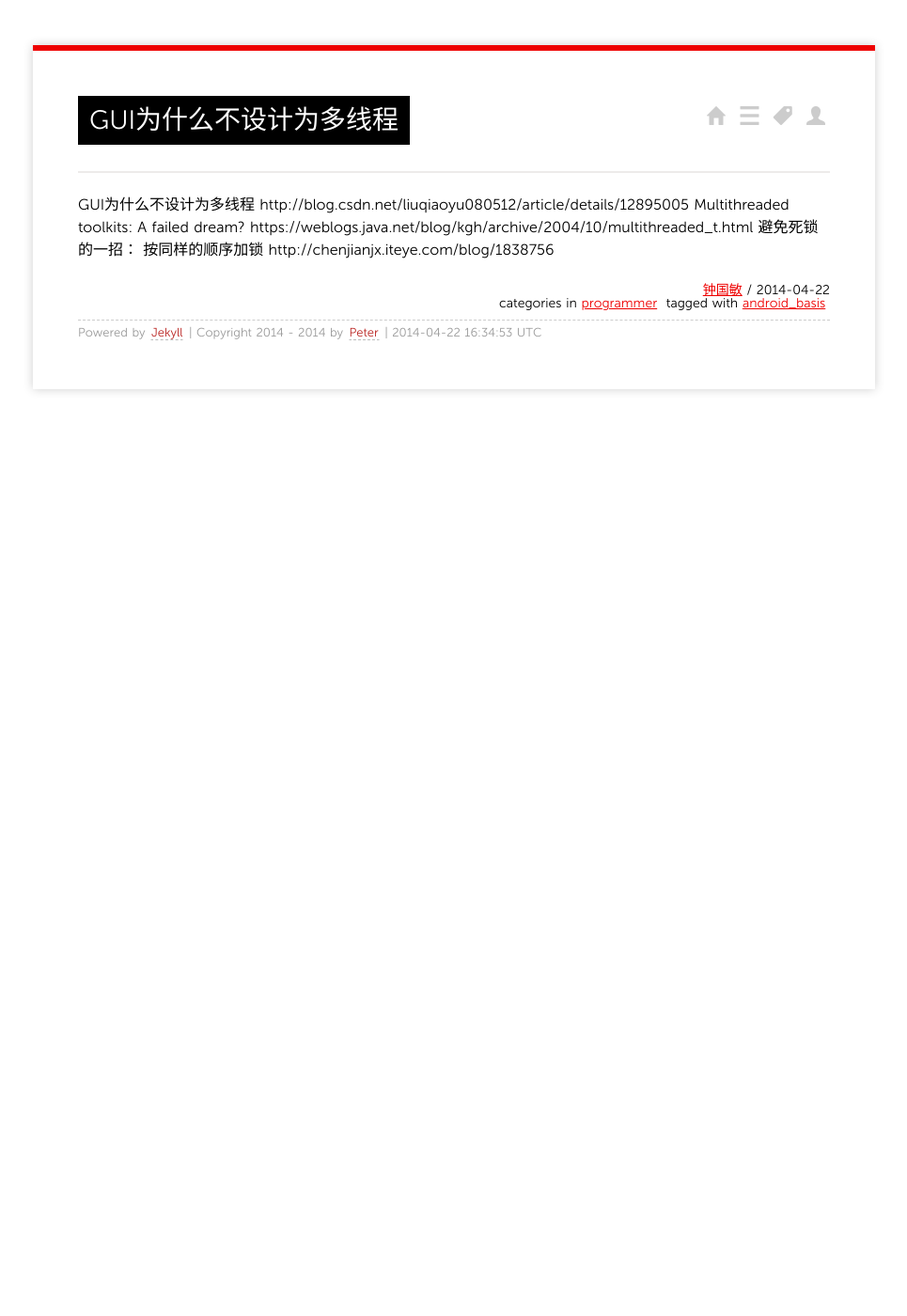
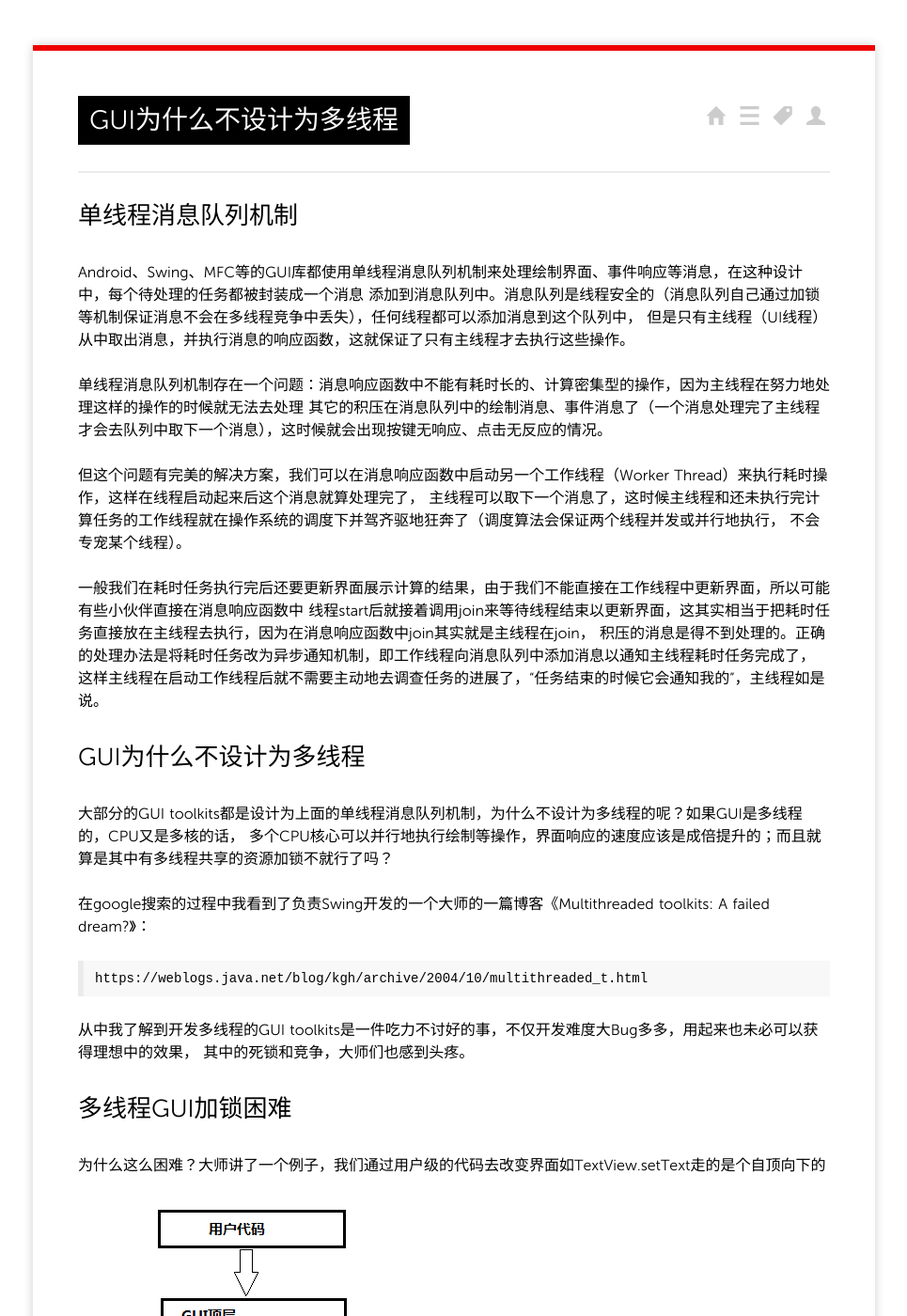
Before and after one commit to fengyr/blog, a Jekyll site: the page built from _posts/2014/2014-04-22-GUI为什么不设计为多线程.md, in a window 1280 px wide and 1400 px high. Shown: the whole window at 94% size, without its empty margins (157-1122 px from the left). Built offline with Jekyll 4.4.1, drawn with Linux system fonts in a browser that asks for light colours; Markdown is read by kramdown in place of the engine named in the settings; some of the changed text lies outside the part shown.

Commit message:
编辑 2014-04-22-GUI为什么不设计为多线程.md

```diff
--- a/_posts/2014/2014-04-22-GUI为什么不设计为多线程.md
+++ b/_posts/2014/2014-04-22-GUI为什么不设计为多线程.md
@@ -8,6 +8,65 @@ tags:
 ---
 
 
+##单线程消息队列机制
+Android、Swing、MFC等的GUI库都使用单线程消息队列机制来处理绘制界面、事件响应等消息，在这种设计中，每个待处理的任务都被封装成一个消息
+添加到消息队列中。消息队列是线程安全的（消息队列自己通过加锁等机制保证消息不会在多线程竞争中丢失），任何线程都可以添加消息到这个队列中，
+但是只有主线程（UI线程）从中取出消息，并执行消息的响应函数，这就保证了只有主线程才去执行这些操作。
+
+单线程消息队列机制存在一个问题：消息响应函数中不能有耗时长的、计算密集型的操作，因为主线程在努力地处理这样的操作的时候就无法去处理
+其它的积压在消息队列中的绘制消息、事件消息了（一个消息处理完了主线程才会去队列中取下一个消息），这时候就会出现按键无响应、点击无反应的情况。
+
+但这个问题有完美的解决方案，我们可以在消息响应函数中启动另一个工作线程（Worker Thread）来执行耗时操作，这样在线程启动起来后这个消息就算处理完了，
+主线程可以取下一个消息了，这时候主线程和还未执行完计算任务的工作线程就在操作系统的调度下并驾齐驱地狂奔了（调度算法会保证两个线程并发或并行地执行，
+不会专宠某个线程）。
+
+一般我们在耗时任务执行完后还要更新界面展示计算的结果，由于我们不能直接在工作线程中更新界面，所以可能有些小伙伴直接在消息响应函数中
+线程start后就接着调用join来等待线程结束以更新界面，这其实相当于把耗时任务直接放在主线程去执行，因为在消息响应函数中join其实就是主线程在join，
+积压的消息是得不到处理的。正确的处理办法是将耗时任务改为异步通知机制，即工作线程向消息队列中添加消息以通知主线程耗时任务完成了，
+这样主线程在启动工作线程后就不需要主动地去调查任务的进展了，“任务结束的时候它会通知我的”，主线程如是说。
+
+
+##GUI为什么不设计为多线程
+大部分的GUI toolkits都是设计为上面的单线程消息队列机制，为什么不设计为多线程的呢？如果GUI是多线程的，CPU又是多核的话，
+多个CPU核心可以并行地执行绘制等操作，界面响应的速度应该是成倍提升的；而且就算是其中有多线程共享的资源加锁不就行了吗？
+
+在google搜索的过程中我看到了负责Swing开发的一个大师的一篇博客《Multithreaded toolkits: A failed dream?》：
+
+	https://weblogs.java.net/blog/kgh/archive/2004/10/multithreaded_t.html
+
+从中我了解到开发多线程的GUI toolkits是一件吃力不讨好的事，不仅开发难度大Bug多多，用起来也未必可以获得理想中的效果，
+其中的死锁和竞争，大师们也感到头疼。
+
+
+##多线程GUI加锁困难
+为什么这么困难？大师讲了一个例子，我们通过用户级的代码去改变界面如TextView.setText走的是个自顶向下的流程：
+![Alt text](http://zhongguomin.github.io/blog/media/images/2014/GUI-multithread-01.png "GUI-multithread-01.png")
+
+而系统底层发起的如键盘事件、点击事件走的是个自底向上的流程：
+![Alt text](http://zhongguomin.github.io/blog/media/images/2014/GUI-multithread-02.png "GUI-multithread-02.png")
+
+这样就麻烦了，因为为了避免死锁，每个流程都要走一样的加锁顺序，而GUI中的这两个流程却是完全相反的，如果每一层都有一个锁的话加锁就是个难以完成的任务了，
+而如果每一层都共用一个锁的话，那就跟单线程没区别了。
+
+于是GUI toolkits的开发者就“不负责任”地把GUI设计成了单线程消息队列机制，然后他们还说界面更新一般不是瓶颈，单线程足够了。然后我瞬间想到了3D游戏，
+单线程对于3D应该是很吃力的，但实际上负责3D绘制的是显卡的GPU，GPU不像CPU那样事无巨细、事必亲躬、鞠躬尽瘁、死而后已，只负责画好它的图就可以了，
+所以并行起来不是件困难的事。
+
+
+##避免死锁的一招： 按同样的顺序加锁
+当进程A正在把钱从甲账户转到乙账户时，进程B也正在把钱从乙账户到甲账户；转账时需要锁住账户，
+如果A锁住甲等待乙时，B已锁住乙并等待甲，那么双方就会陷入死锁。
+
+要避免这种死锁，有一个办法是： 按同样的顺序加锁。 注意，读书不要读得太快。 听说“按同样顺序加锁”就能避免死锁，
+就总是先锁出账者，再锁入账者。。。 结果，还是死锁。
+
+“按同样的顺序加锁”不是指“两个进程使用同样的操作顺序(比如先锁出账者，再锁入账者)”，
+而是要“对给定的两个资源，所有进程总是先锁资源1，再锁资源2”。
+
+比如，在数据库中，可以总是先锁ID更大的那条记录；在JAVA代码中，可以总是先锁hashcode更大的那条记录。
+
+
+##参考资料
 GUI为什么不设计为多线程
 	http://blog.csdn.net/liuqiaoyu080512/article/details/12895005
 Multithreaded toolkits: A failed dream?
```
Also changed, not shown: media/images/2014/GUI-multithread-01.png (added), media/images/2014/GUI-multithread-02.png (added).
